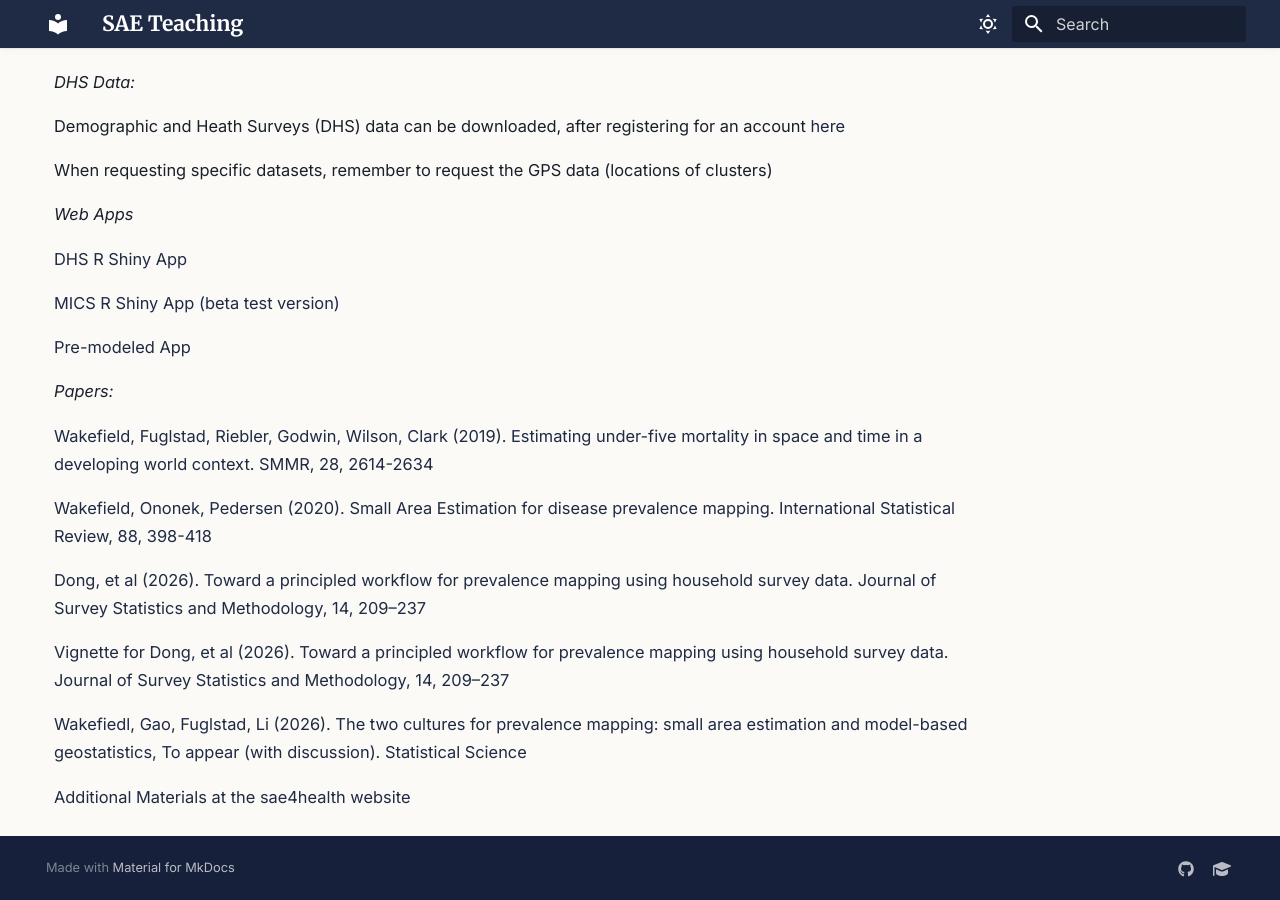
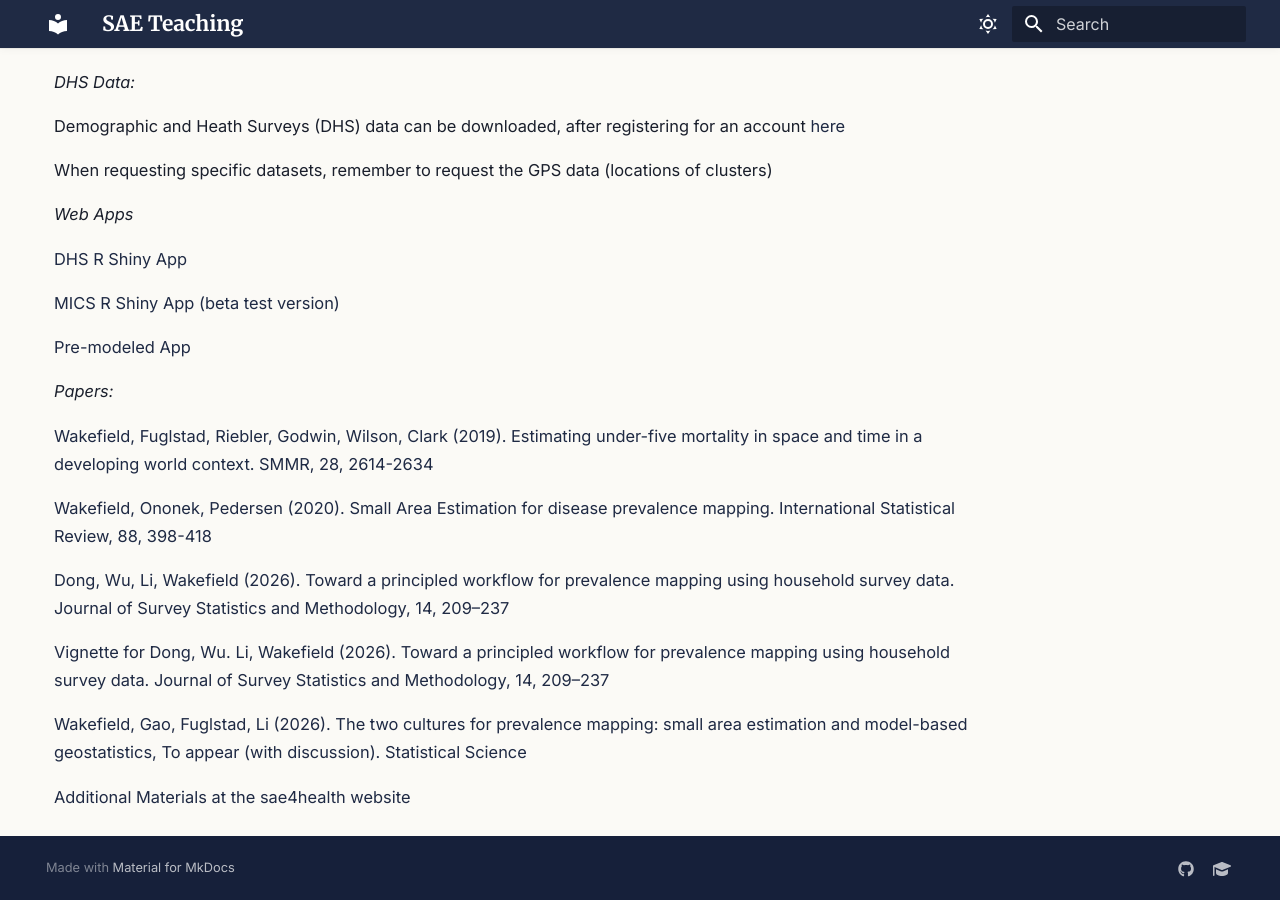
Before and after one commit to jonwake/website, an MkDocs documentation site: the page built from docs/teaching-SAE-course.md, in a window 1280 px wide and 900 px high, scrolled down 738 px. Built offline with MkDocs 1.6.1 and Material for MkDocs 9.7.7, drawn with Linux system fonts in a browser that asks for light colours.

Commit message:
Update teaching-SAE-course.md

```diff
--- a/docs/teaching-SAE-course.md
+++ b/docs/teaching-SAE-course.md
@@ -39,10 +39,10 @@ and time in a developing world context. SMMR, 28, 2614-2634](files/SAE-files/wak
 
 [Wakefield, Ononek, Pedersen (2020). Small Area Estimation for disease prevalence mapping. International Statistical Review, 88, 398-418](files/SAE-files/wakefieldokonekpedersen20.pdf)
 
-[Dong, et al (2026). Toward a principled workflow for prevalence mapping using household survey data. Journal of Survey Statistics and Methodology, 14, 209–237](files/SAE-files/DongWorkflow2026.pdf)
+[Dong, Wu, Li, Wakefield (2026). Toward a principled workflow for prevalence mapping using household survey data. Journal of Survey Statistics and Methodology, 14, 209–237](files/SAE-files/DongWorkflow2026.pdf)
 
-[Vignette for Dong, et al (2026). Toward a principled workflow for prevalence mapping using household survey data. Journal of Survey Statistics and Methodology, 14, 209–237](files/SAE-files/DongWorkflow2026Vignette.pdf)
+[Vignette for Dong, Wu. Li, Wakefield (2026). Toward a principled workflow for prevalence mapping using household survey data. Journal of Survey Statistics and Methodology, 14, 209–237](files/SAE-files/DongWorkflow2026Vignette.pdf)
 
-[Wakefiedl, Gao, Fuglstad, Li (2026). The two cultures for prevalence mapping: small area estimation and model-based geostatistics, To appear (with discussion). Statistical Science](files/SAE-files/Two_Cultures-Main.pdf)
+[Wakefield, Gao, Fuglstad, Li (2026). The two cultures for prevalence mapping: small area estimation and model-based geostatistics, To appear (with discussion). Statistical Science](files/SAE-files/Two_Cultures-Main.pdf)
 
 [Additional Materials at the sae4health website](https://sae4health.stat.uw.edu/)
```
